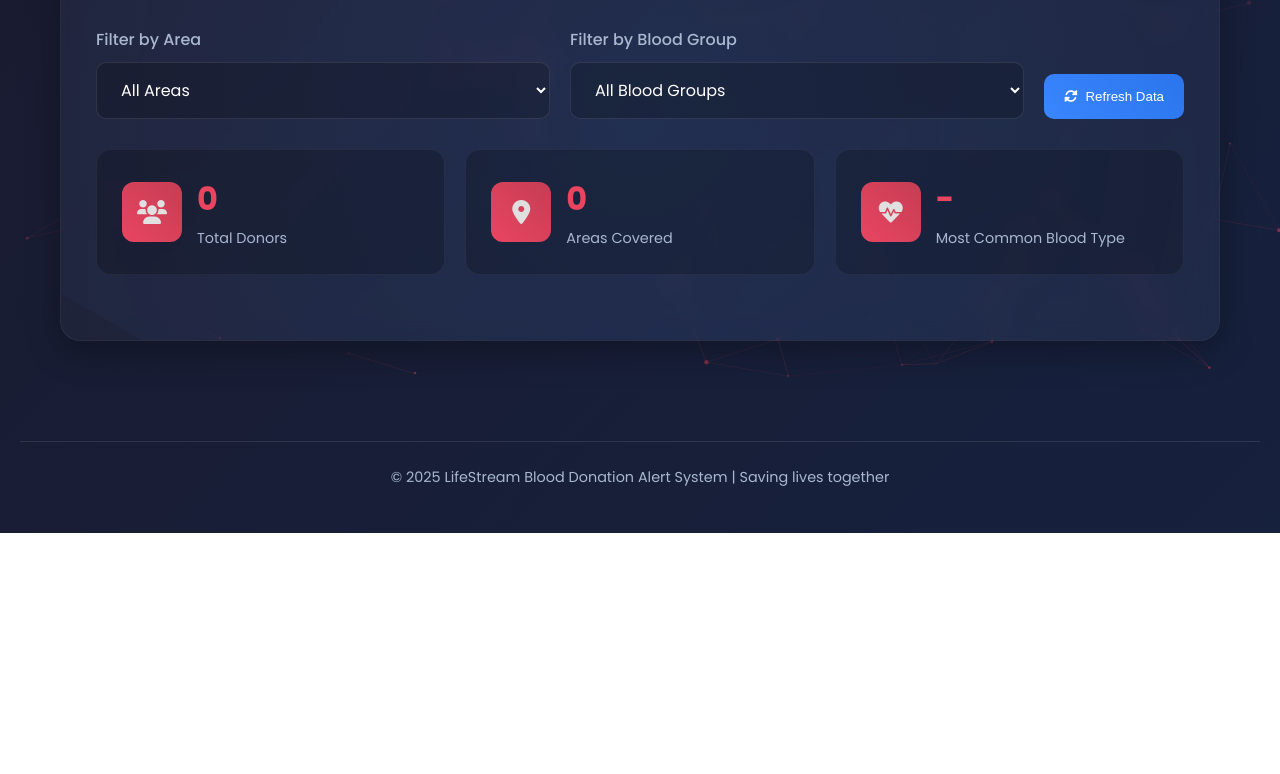
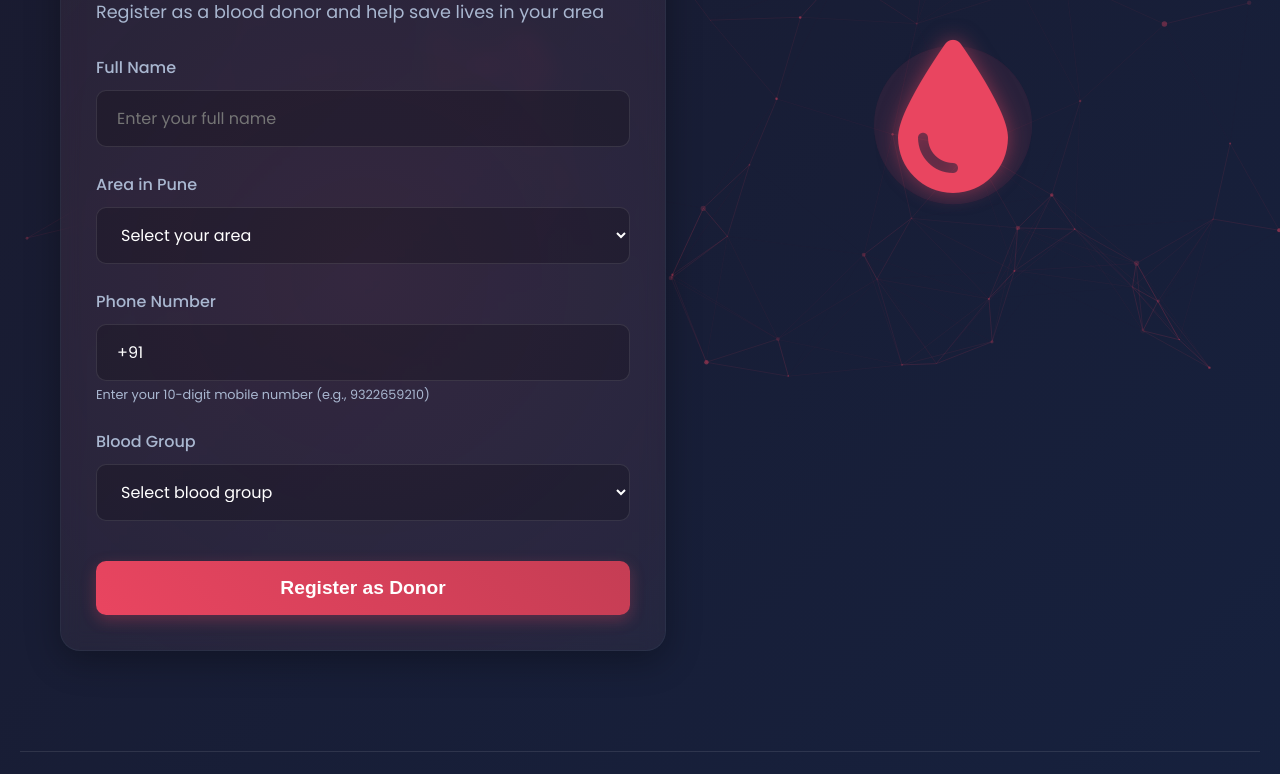
Before and after one commit to Archit-01/LifeStream, a plain HTML site: page public/index.html in a window 1280 px wide. Shown: the part 417-1191 px from the top of the page. Before the commit the page ends 950 px from the top, so only its background shows below. Drawn offline with nearby package versions, Linux system fonts and the light colour scheme.

Commit message:
Update index.html

```diff
--- a/public/index.html
+++ b/public/index.html
@@ -26,7 +26,7 @@
             <button class="tab-btn" data-tab="directory">Donor Directory</button>
         </div>
 
-        <div class="tab-content" id="user-tab">
+        <div class="tab-content active" id="user-tab">
             <div class="form-container">
                 <h2>Become a LifeSaver</h2>
                 <p class="subtitle">Register as a blood donor and help save lives in your area</p>
@@ -178,7 +178,7 @@
             </div>
         </div>
 
-        <div class="tab-content active" id="directory-tab">
+        <div class="tab-content" id="directory-tab">
             <div class="directory-container">
                 <h2>Donor Directory</h2>
                 <p class="subtitle">View all registered donors by area and blood group</p>
```
